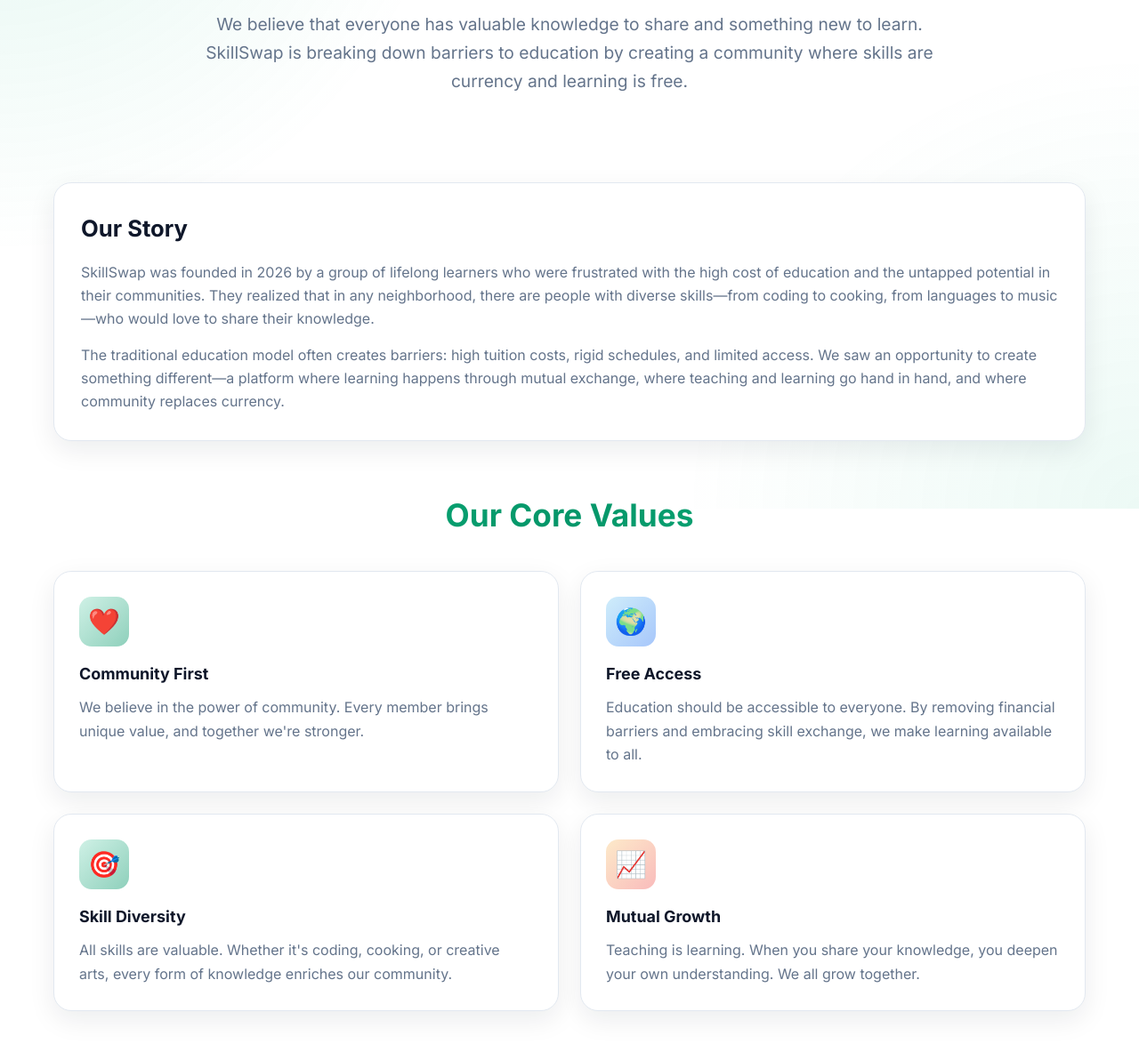
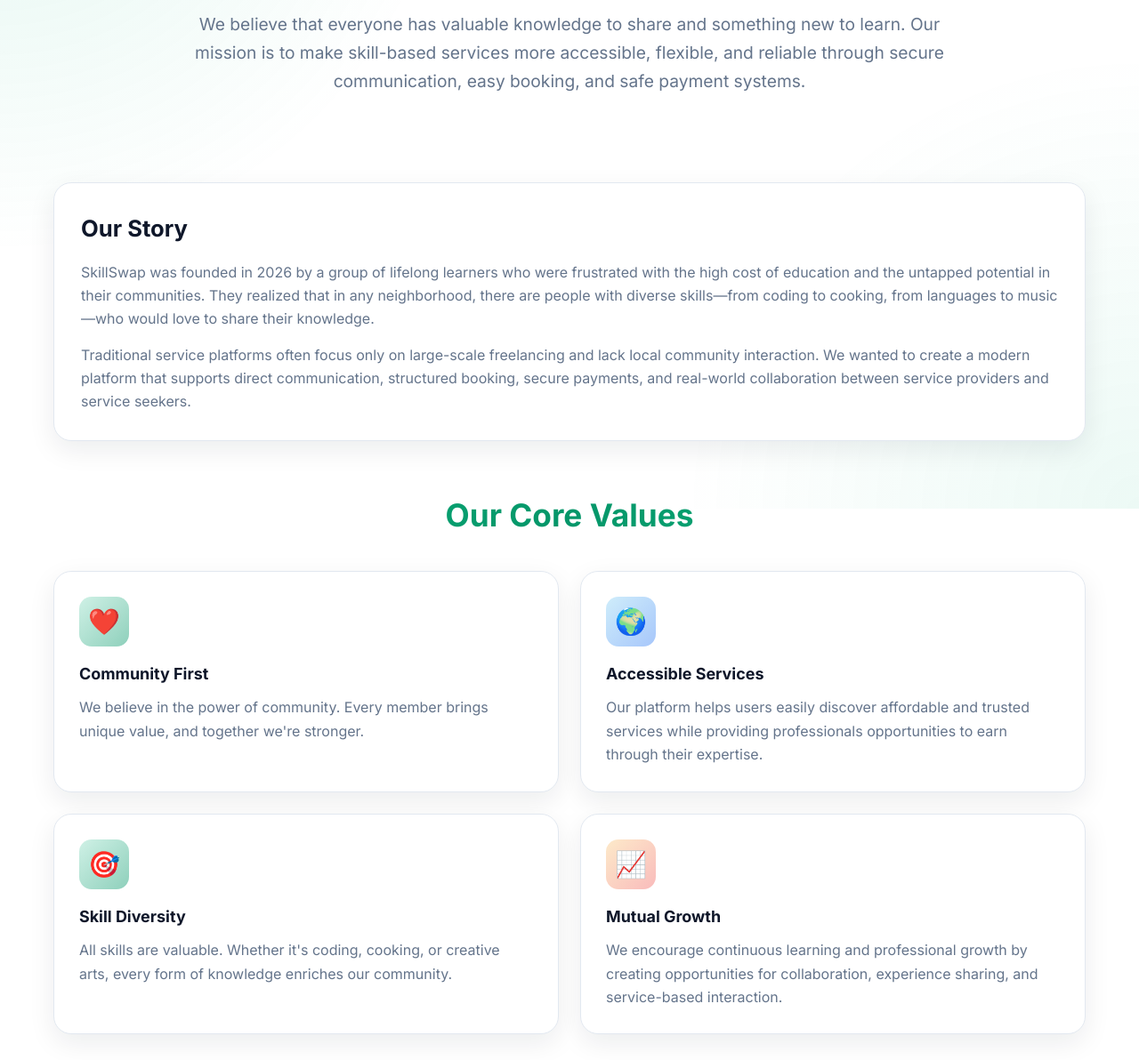
Before and after one commit to Ace-Institute-of-Management-BCSIT/Group-04, a plain HTML site: page SkillSwap/about.html in a window 1280 px wide. Shown: the part 228-1420 px from the top of the page at 89% size. Drawn offline with Linux system fonts and the light colour scheme.

Commit message:
update on about page

```diff
--- a/SkillSwap/about.html
+++ b/SkillSwap/about.html
@@ -55,14 +55,15 @@
         <div class="page-header">
             <div class="container">
                 <h1 class="gradient-text">Our Mission</h1>
-                <p class="large-text">We believe that everyone has valuable knowledge to share and something new to learn. SkillSwap is breaking down barriers to education by creating a community where skills are currency and learning is free.</p>
+                <p class="large-text">We believe that everyone has valuable knowledge to share and something new to learn. Our mission is to make skill-based services more accessible, flexible, and reliable through secure communication, easy booking, and safe payment systems.
+</p>
             </div>
         </div>
         <div class="container">
             <div class="content-section">
                 <h2>Our Story</h2>
                 <p>SkillSwap was founded in 2026 by a group of lifelong learners who were frustrated with the high cost of education and the untapped potential in their communities. They realized that in any neighborhood, there are people with diverse skills—from coding to cooking, from languages to music—who would love to share their knowledge.</p>
-                <p>The traditional education model often creates barriers: high tuition costs, rigid schedules, and limited access. We saw an opportunity to create something different—a platform where learning happens through mutual exchange, where teaching and learning go hand in hand, and where community replaces currency.</p>
+                <p>Traditional service platforms often focus only on large-scale freelancing and lack local community interaction. We wanted to create a modern platform that supports direct communication, structured booking, secure payments, and real-world collaboration between service providers and service seekers.</p>
             </div>
 
             <div class="section-header">
@@ -77,8 +78,8 @@
                 </div>
                 <div class="card hover-lift">
                     <div class="card-icon gradient-secondary">🌍</div>
-                    <h3>Free Access</h3>
-                    <p>Education should be accessible to everyone. By removing financial barriers and embracing skill exchange, we make learning available to all.</p>
+                    <h3>Accessible Services</h3>
+                    <p>Our platform helps users easily discover affordable and trusted services while providing professionals opportunities to earn through their expertise.</p>
                 </div>
                 <div class="card hover-lift">
                     <div class="card-icon gradient-primary">🎯</div>
@@ -88,7 +89,7 @@
                 <div class="card hover-lift">
                     <div class="card-icon gradient-accent">📈</div>
                     <h3>Mutual Growth</h3>
-                    <p>Teaching is learning. When you share your knowledge, you deepen your own understanding. We all grow together.</p>
+                    <p>We encourage continuous learning and professional growth by creating opportunities for collaboration, experience sharing, and service-based interaction.</p>
                 </div>
             </div>
         </div>
```
